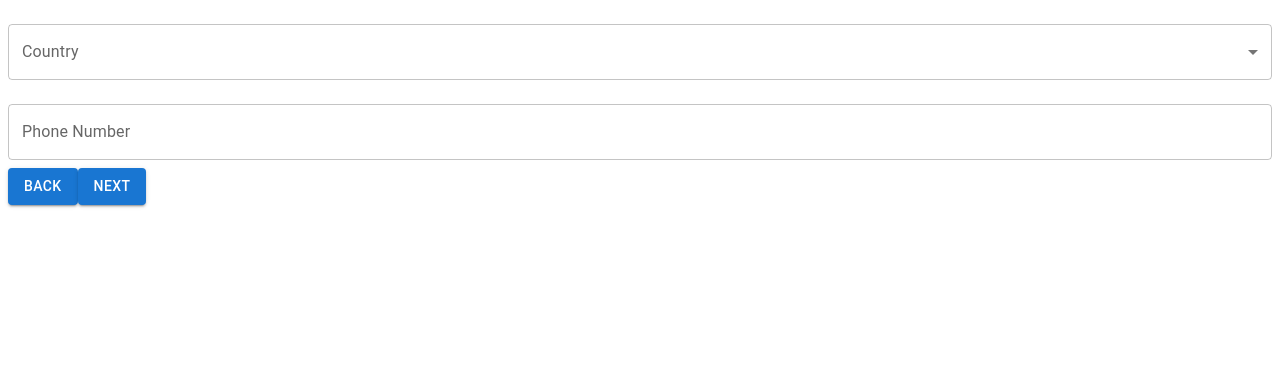
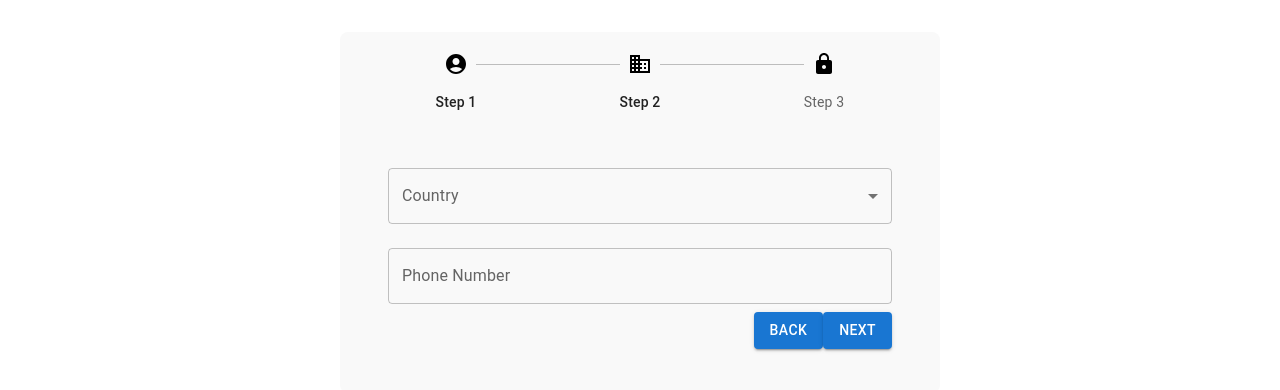
Before and after one commit to mostafalzohry/Multi-step-form, a Next.js app: page / in a window 1280 px wide. Both pictures are taken after typing "Sample", "name@example.com" into the empty fields and a click on the button "NEXT". Shown: the top 390 px of the page. Built offline with nearby package versions, Linux system fonts and the light colour scheme.

Commit message:
Adding stepper

```diff
--- a/package.json
+++ b/package.json
@@ -12,6 +12,7 @@
     "@emotion/react": "^11.13.0",
     "@emotion/styled": "^11.13.0",
     "@hookform/resolvers": "^3.9.0",
+    "@mui/icons-material": "^5.16.4",
     "@mui/material": "^5.16.4",
     "next": "14.2.5",
     "react": "^18",
--- a/src/components/MultiStepForm.jsx
+++ b/src/components/MultiStepForm.jsx
@@ -2,9 +2,19 @@ import React, { useState } from 'react';
 import Step1 from './Step1';
 import Step2 from './Step2';
 import Step3 from './Step3';
+import { Stepper, Step, StepLabel, Box, Container } from '@mui/material';
+import AccountCircleIcon from '@mui/icons-material/AccountCircle';
+import BusinessIcon from '@mui/icons-material/Business';
+import LockIcon from '@mui/icons-material/Lock';
 
 const MultiStepForm = () => {
-  const [step, setStep] = useState(1);
+  const [step, setStep] = useState(0);
+  const steps = [
+    { label: 'Step 1', icon: <AccountCircleIcon /> },
+    { label: 'Step 2', icon: <BusinessIcon /> },
+    { label: 'Step 3', icon: <LockIcon /> },
+  ];
+
   const [formData, setFormData] = useState({
     fullName: '',
     businessEmail: '',
@@ -14,22 +24,41 @@ const MultiStepForm = () => {
     confirmPassword: '',
   });
 
-  const nextStep = () => setStep(step + 1);
-  const prevStep = () => setStep(step - 1);
+  const nextStep = () => setStep((prevStep) => prevStep + 1);
+  const prevStep = () => setStep((prevStep) => prevStep - 1);
   const onSubmitForm = () => {
     console.log('Form submitted:', formData);
   };
 
-  switch (step) {
+  const renderStepContent = (stepIndex) => {
+    switch (stepIndex) {
+      case 0:
+        return <Step1 nextStep={nextStep} formData={formData} setFormData={setFormData} />;
       case 1:
-      return <Step1 nextStep={nextStep} formData={formData} setFormData={setFormData} />;
+        return <Step2 nextStep={nextStep} prevStep={prevStep} formData={formData} setFormData={setFormData} />;
       case 2:
-      return <Step2 nextStep={nextStep} prevStep={prevStep} formData={formData} setFormData={setFormData} />;
-    case 3:
         return <Step3 prevStep={prevStep} formData={formData} setFormData={setFormData} onSubmitForm={onSubmitForm} />;
       default:
         return null;
     }
   };
 
+  return (
+    <Container maxWidth="sm" sx={{ mt: 4, backgroundColor: '#f9f9f9', padding: '20px', borderRadius: '8px' }}>
+      <Box sx={{ width: '100%', textAlign: 'center' }}>
+        <Stepper activeStep={step} alternativeLabel>
+          {steps.map((step, index) => (
+            <Step key={index}>
+              <StepLabel icon={step.icon}>{step.label}</StepLabel>
+            </Step>
+          ))}
+        </Stepper>
+        <Box sx={{ p: 3, mt: 2 }}>
+          {renderStepContent(step)}
+        </Box>
+      </Box>
+    </Container>
+  );
+};
+
 export default MultiStepForm;
--- a/src/components/Step1.jsx
+++ b/src/components/Step1.jsx
@@ -1,5 +1,5 @@
 import React from "react";
-import { TextField, Button } from "@mui/material";
+import { TextField, Button, Box } from "@mui/material";
 import { useForm } from "react-hook-form";
 import { yupResolver } from "@hookform/resolvers/yup";
 import * as yup from "yup";
@@ -58,9 +58,11 @@ const Step1 = ({ nextStep, formData, setFormData }) => {
         fullWidth
         margin="normal"
       />
-      <Button type="submit" variant="contained" color="primary">
-        Next
-      </Button>
+      <Box display="flex" justifyContent="flex-end" mt={2}>
+        <Button type="submit" variant="contained" color="primary">
+          Next
+        </Button>
+      </Box>
     </form>
   );
 };
--- a/src/components/Step2.jsx
+++ b/src/components/Step2.jsx
@@ -1,23 +1,23 @@
-import React from 'react';
-import { TextField, Button, MenuItem } from '@mui/material';
-import { useForm } from 'react-hook-form';
-import { yupResolver } from '@hookform/resolvers/yup';
-import * as yup from 'yup';
-
-
+import React from "react";
+import { TextField, Button, MenuItem, Box } from "@mui/material";
+import { useForm } from "react-hook-form";
+import { yupResolver } from "@hookform/resolvers/yup";
+import * as yup from "yup";
 
 const Step2 = ({ nextStep, prevStep, formData, setFormData }) => {
-
   const schema = yup.object().shape({
-    country: yup.string().required('Country is required'),
-    phoneNumber: yup.string().required('Phone Number is required'),
+    country: yup.string().required("Country is required"),
+    phoneNumber: yup.string().required("Phone Number is required"),
   });
 
-
-  const { register, handleSubmit, formState: { errors } } = useForm({
+  const {
+    register,
+    handleSubmit,
+    formState: { errors },
+  } = useForm({
     defaultValues: formData,
     resolver: yupResolver(schema),
-    mode: 'onTouched',
+    mode: "onTouched",
   });
 
   const handleChange = (field) => (event) => {
@@ -32,13 +32,13 @@ const Step2 = ({ nextStep, prevStep, formData, setFormData }) => {
   return (
     <form onSubmit={handleSubmit(onSubmit)}>
       <TextField
-        {...register('country')}
+        {...register("country")}
         name="country"
         select
         label="Country"
         variant="outlined"
         value={formData.country}
-        onChange={handleChange('country')}
+        onChange={handleChange("country")}
         error={!!errors.country}
         helperText={errors.country?.message}
         fullWidth
@@ -47,19 +47,25 @@ const Step2 = ({ nextStep, prevStep, formData, setFormData }) => {
         <MenuItem value="Egypt">Egypt</MenuItem>
       </TextField>
       <TextField
-        {...register('phoneNumber')}
+        {...register("phoneNumber")}
         name="phoneNumber"
         label="Phone Number"
         variant="outlined"
         value={formData.phoneNumber}
-        onChange={handleChange('phoneNumber')}
+        onChange={handleChange("phoneNumber")}
         error={!!errors.phoneNumber}
         helperText={errors.phoneNumber?.message}
         fullWidth
         margin="normal"
       />
-      <Button onClick={prevStep} variant="contained">Back</Button>
-      <Button type="submit" variant="contained" color="primary">Next</Button>
+      <Box display="flex" justifyContent="flex-end">
+        <Button onClick={prevStep} variant="contained">
+          Back
+        </Button>
+        <Button type="submit" variant="contained" color="primary">
+          Next
+        </Button>
+      </Box>
     </form>
   );
 };
--- a/src/components/Step3.jsx
+++ b/src/components/Step3.jsx
@@ -1,19 +1,26 @@
 import React from 'react';
-import { TextField, Button } from '@mui/material';
+import { TextField, Button, Box } from '@mui/material';
 import { useForm } from 'react-hook-form';
 import { yupResolver } from '@hookform/resolvers/yup';
 import * as yup from 'yup';
 
-
-
 const Step3 = ({ prevStep, formData, setFormData, onSubmitForm }) => {
-
   const schema = yup.object().shape({
-    password: yup.string().min(6, 'Password must be at least 6 characters').required('Password is required'),
-    confirmPassword: yup.string().oneOf([yup.ref('password'), null], 'Passwords must match').required('Confirm Password is required'),
+    password: yup
+      .string()
+      .min(6, 'Password must be at least 6 characters')
+      .required('Password is required'),
+    confirmPassword: yup
+      .string()
+      .oneOf([yup.ref('password'), null], 'Passwords must match')
+      .required('Confirm Password is required'),
   });
 
-  const { register, handleSubmit, formState: { errors } } = useForm({
+  const {
+    register,
+    handleSubmit,
+    formState: { errors },
+  } = useForm({
     defaultValues: formData,
     resolver: yupResolver(schema),
     mode: 'onTouched',
@@ -32,32 +39,38 @@ const Step3 = ({ prevStep, formData, setFormData, onSubmitForm }) => {
     <form onSubmit={handleSubmit(onSubmit)}>
       <TextField
         {...register('password')}
-        name="password"
-        type="password"
-        label="Password"
-        variant="outlined"
+        name='password'
+        type='password'
+        label='Password'
+        variant='outlined'
         value={formData.password}
         onChange={handleChange('password')}
         error={!!errors.password}
         helperText={errors.password?.message}
         fullWidth
-        margin="normal"
+        margin='normal'
       />
       <TextField
         {...register('confirmPassword')}
-        name="confirmPassword"
-        type="password"
-        label="Confirm Password"
-        variant="outlined"
+        name='confirmPassword'
+        type='password'
+        label='Confirm Password'
+        variant='outlined'
         value={formData.confirmPassword}
         onChange={handleChange('confirmPassword')}
         error={!!errors.confirmPassword}
         helperText={errors.confirmPassword?.message}
         fullWidth
-        margin="normal"
+        margin='normal'
       />
-      <Button onClick={prevStep} variant="contained">Back</Button>
-      <Button type="submit" variant="contained" color="primary">Submit</Button>
+      <Box display='flex' justifyContent='flex-end'>
+        <Button onClick={prevStep} variant='contained'>
+          Back
+        </Button>
+        <Button type='submit' variant='contained' color='primary'>
+          Submit
+        </Button>
+      </Box>
     </form>
   );
 };
```
Also changed, not shown: 1 other file (tests, documents, lock files or other folders). Lines whose indentation alone changed are shown as unchanged.
